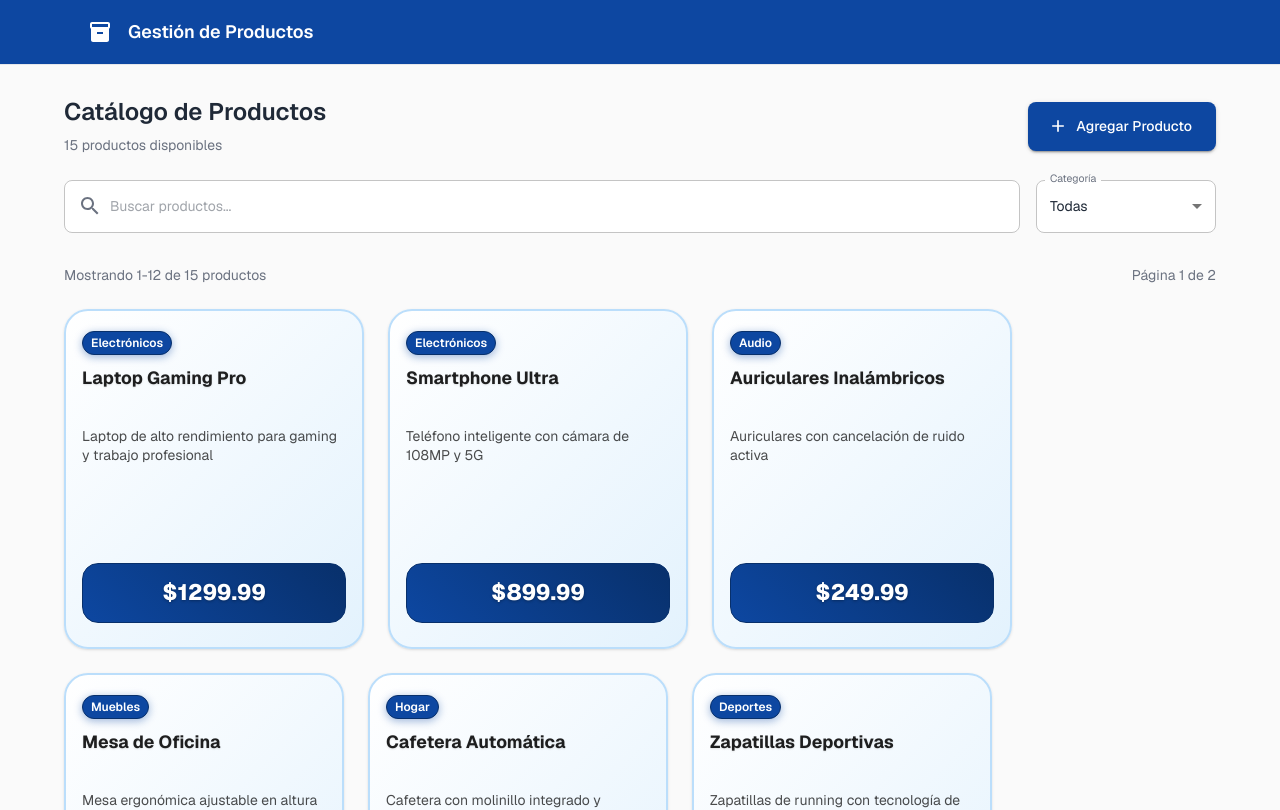
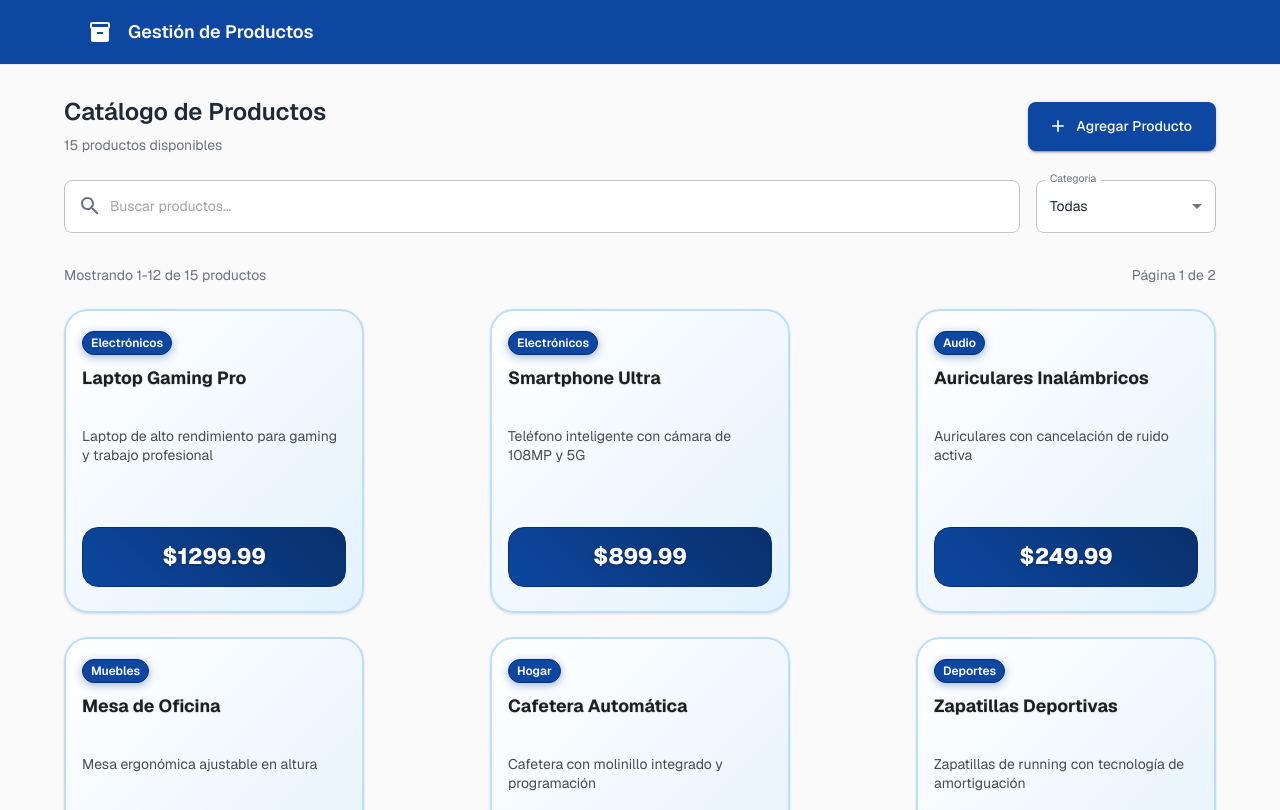
Before and after one commit to Stiven-Chacon/nextjs-products-management, a Next.js app: page / in a window 1280 px wide. Shown: the top 810 px of the page. Built offline with nearby package versions, Linux system fonts and the light colour scheme.

Commit message:
fix style cards

```diff
--- a/src/components/cards/product-card.tsx
+++ b/src/components/cards/product-card.tsx
@@ -16,8 +16,8 @@ export function ProductCard({ product, onEdit, onDelete }: ProductCardProps) {
   return (
     <Card
       sx={{
-        height: 340,
-        width: "100%",
+        height: "auto",
+        width: 300,
         maxWidth: 300,
         minWidth: 280,
         display: "flex",
--- a/src/components/products/products-grid.tsx
+++ b/src/components/products/products-grid.tsx
@@ -49,9 +49,9 @@ export function ProductsGrid() {
       </Box>
 
       {/* Grid de productos */}
-      <Grid container spacing={3} sx={{ mb: 4 }}>
+      <Grid container spacing={3} sx={{mb: 4, width: "100%", mx: 0,  display: "flex", justifyContent: "space-between", alignItems: "center"  }}>
         {currentProducts.map((product) => (
-          <Grid item xs={12} sm={6} md={4} lg={3} key={product.id} sx={{ display: "flex" }}>
+          <Grid item xs={12} sm={6} md={4} lg={3} key={product.id} sx={{ display: "flex",  justifyContent: { xs: "center", sm: "flex-start" } }}>
             <ProductCard product={product} />
           </Grid>
         ))}
```
